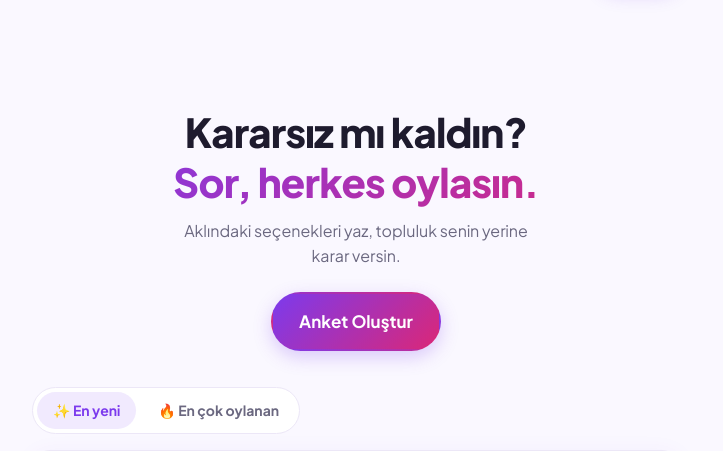
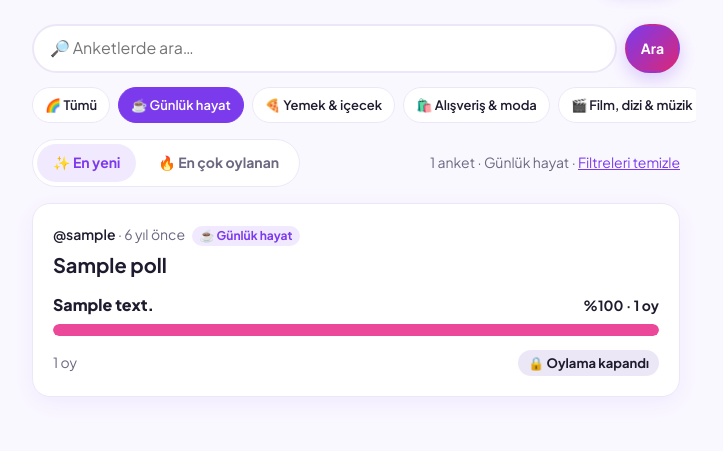
Before and after one commit to busracankit/KararsizimApp, a Django app: page /?kategori=gunluk in a window 1280 px wide. Shown: the part 65-516 px from the top of the page, without its empty margins (284-1007 px from the left). Run offline with Django 5.2, Linux system fonts and the light colour scheme; tables that the repository leaves empty hold one stand-in row (values such as "Sample post"); one stand-in notice (Sample message) is shown.

Commit message:
Backlog: kategoriler ve arama
- 10 sabit kategori (Poll.category, migration 0004); anket formunda seçim, varsayılan "Diğer"
- Akışta kategori çipleri, kartlarda kategori etiketi
- Arama (?q=): soru ve seçenek metninde, tekrarsız; Türkçe İ/ı için ek varyant
- Arama, kategori ve sıralama birbirini koruyan linklerle birlikte çalışır; "Filtreleri temizle"
- 14 yeni test

```diff
--- a/polls/forms.py
+++ b/polls/forms.py
@@ -4,7 +4,7 @@ from django import forms
 from django.db import transaction
 from django.utils import timezone
 
-from .models import MAX_OPTIONS, MIN_OPTIONS, Option, Poll
+from .models import CATEGORIES, DEFAULT_CATEGORY, MAX_OPTIONS, MIN_OPTIONS, Option, Poll
 
 OPTION_MAX_LENGTH = Option._meta.get_field("text").max_length
 
@@ -45,6 +45,13 @@ class PollCreateForm(forms.Form):
         },
     )
 
+    category = forms.ChoiceField(
+        label="Kategori",
+        choices=[(slug, f"{emoji} {label}") for slug, (label, emoji) in CATEGORIES.items()],
+        initial=DEFAULT_CATEGORY,
+        required=False,
+        error_messages={"invalid_choice": "Geçersiz kategori."},
+    )
     duration = forms.ChoiceField(
         label="Oylama ne kadar açık kalsın?",
         choices=[(value, label) for value, (label, _) in DURATIONS.items()],
@@ -94,6 +101,7 @@ class PollCreateForm(forms.Form):
         poll = Poll.objects.create(
             author=author,
             question=self.cleaned_data["question"],
+            category=self.cleaned_data.get("category") or DEFAULT_CATEGORY,
             closes_at=timezone.now() + length if length else None,
         )
         Option.objects.bulk_create(
--- a/polls/models.py
+++ b/polls/models.py
@@ -5,6 +5,21 @@ from django.utils import timezone
 
 MIN_OPTIONS = 2
 MAX_OPTIONS = 5
+
+# slug -> (label, emoji). Order here is the order of the filter chips.
+CATEGORIES = {
+    "gunluk": ("Günlük hayat", "☕"),
+    "yemek": ("Yemek & içecek", "🍕"),
+    "alisveris": ("Alışveriş & moda", "🛍️"),
+    "eglence": ("Film, dizi & müzik", "🎬"),
+    "seyahat": ("Seyahat", "✈️"),
+    "teknoloji": ("Teknoloji", "📱"),
+    "iliskiler": ("İlişkiler", "💬"),
+    "kariyer": ("Okul & kariyer", "🎓"),
+    "spor": ("Spor & sağlık", "🏃"),
+    "diger": ("Diğer", "✨"),
+}
+DEFAULT_CATEGORY = "diger"
 
 
 class Poll(models.Model):
@@ -14,6 +29,13 @@ class Poll(models.Model):
     question = models.CharField("soru", max_length=200, validators=[MinLengthValidator(5)])
     created_at = models.DateTimeField("oluşturulma", auto_now_add=True, db_index=True)
     closes_at = models.DateTimeField("oylama bitişi", null=True, blank=True, help_text="Boşsa anket süresiz açık kalır.")
+    category = models.CharField(
+        "kategori",
+        max_length=20,
+        choices=[(slug, label) for slug, (label, _) in CATEGORIES.items()],
+        default=DEFAULT_CATEGORY,
+        db_index=True,
+    )
 
     class Meta:
         ordering = ["-created_at", "-id"]
@@ -27,6 +49,14 @@ class Poll(models.Model):
         from django.urls import reverse
 
         return reverse("poll_detail", args=[self.pk])
+
+    @property
+    def category_label(self):
+        return CATEGORIES.get(self.category, CATEGORIES[DEFAULT_CATEGORY])[0]
+
+    @property
+    def category_emoji(self):
+        return CATEGORIES.get(self.category, CATEGORIES[DEFAULT_CATEGORY])[1]
 
     @property
     def is_closed(self):
--- a/polls/views.py
+++ b/polls/views.py
@@ -2,13 +2,15 @@ from django.contrib import messages
 from django.contrib.auth import get_user_model
 from django.contrib.auth.decorators import login_required
 from django.core.paginator import Paginator
+from django.db.models import Exists, OuterRef, Q
+from django.utils.http import urlencode
 from django.db import IntegrityError, transaction
 from django.http import JsonResponse
 from django.shortcuts import get_object_or_404, redirect, render
 from django.views.decorators.http import require_POST
 
 from .forms import PollCreateForm
-from .models import MAX_OPTIONS, MIN_OPTIONS, Poll, Vote
+from .models import CATEGORIES, MAX_OPTIONS, MIN_OPTIONS, Option, Poll, Vote
 from .services import build_results, existing_vote, polls_with_counts, votes_by_poll
 
 POLLS_PER_PAGE = 10
@@ -46,12 +48,67 @@ def _paginate(request, queryset):
     return page, page_range
 
 
+SEARCH_MAX_LENGTH = 100
+
+
+def search_variants(text):
+    """The query plus a Turkish-uppercased copy.
+
+    Postgres UPPER() maps 'i' to 'I', so "istanbul" would not match "İstanbul".
+    Also searching for the Turkish uppercase form ("İSTANBUL") fixes that.
+    """
+    turkish_upper = text.replace("i", "İ").replace("ı", "I").upper()
+    return list(dict.fromkeys([text, turkish_upper]))
+
+
+def search_polls(queryset, text):
+    condition = Q()
+    for variant in search_variants(text):
+        option_match = Option.objects.filter(poll=OuterRef("pk"), text__icontains=variant)
+        condition |= Q(question__icontains=variant) | Exists(option_match)
+    return queryset.filter(condition)
+
+
 def poll_list(request):
     sort = request.GET.get("sirala", DEFAULT_SORT)
     if sort not in SORTS:
         sort = DEFAULT_SORT
-    page, page_range = _paginate(request, polls_with_counts().order_by(*SORTS[sort]))
-    return render(request, "polls/poll_list.html", {"page": page, "page_range": page_range, "sort": sort})
+    category = request.GET.get("kategori", "")
+    if category not in CATEGORIES:
+        category = ""
+    query = request.GET.get("q", "").strip()[:SEARCH_MAX_LENGTH]
+
+    polls = polls_with_counts()
+    if category:
+        polls = polls.filter(category=category)
+    if query:
+        polls = search_polls(polls, query)
+    page, page_range = _paginate(request, polls.order_by(*SORTS[sort]))
+
+    # Current filters, so every link keeps the others.
+    params = {"q": query, "kategori": category, "sirala": sort if sort != DEFAULT_SORT else ""}
+
+    def link(**changes):
+        merged = {k: v for k, v in {**params, **changes}.items() if v}
+        return "?" + urlencode(merged) if merged else "?"
+
+    context = {
+        "page": page,
+        "page_range": page_range,
+        "sort": sort,
+        "category": category,
+        "query": query,
+        "is_filtered": bool(category or query),
+        "sort_links": [
+            ("yeni", "✨ En yeni", link(sirala="")),
+            ("populer", "🔥 En çok oylanan", link(sirala="populer")),
+        ],
+        "category_links": [("", "Tümü", "🌈", link(kategori=""))]
+        + [(slug, label, emoji, link(kategori=slug)) for slug, (label, emoji) in CATEGORIES.items()],
+        "extra_query": urlencode({k: v for k, v in params.items() if v}),
+        "category_label": CATEGORIES[category][0] if category else "",
+    }
+    return render(request, "polls/poll_list.html", context)
 
 
 def user_profile(request, username):
--- a/static/css/main.css
+++ b/static/css/main.css
@@ -524,3 +524,57 @@ a.poll-card__author:hover { color: var(--primary); text-decoration: underline; }
   border-radius: var(--radius-sm);
 }
 .field select:focus { outline: 3px solid var(--primary-soft); border-color: var(--primary); }
+
+/* ---------- Search, categories ---------- */
+.search { display: flex; gap: 8px; margin: 8px 0 12px; }
+.search input {
+  flex: 1;
+  min-width: 0;
+  padding: 10px 16px;
+  font: inherit;
+  color: var(--text);
+  background: var(--surface);
+  border: 2px solid var(--border);
+  border-radius: 999px;
+}
+.search input:focus { outline: 3px solid var(--primary-soft); border-color: var(--primary); }
+.chips {
+  display: flex;
+  gap: 8px;
+  overflow-x: auto;
+  padding: 2px 2px 8px;
+  margin: 0 -16px 8px;
+  padding-left: 16px;
+  padding-right: 16px;
+  scrollbar-width: thin;
+}
+.chip {
+  flex: none;
+  padding: 7px 12px;
+  border-radius: 999px;
+  border: 1px solid var(--border);
+  background: var(--surface);
+  color: var(--text);
+  font-size: 13px;
+  font-weight: 600;
+  text-decoration: none;
+  white-space: nowrap;
+}
+.chip:hover { border-color: var(--primary); color: var(--primary); }
+.chip.is-active { background: var(--primary); border-color: var(--primary); color: #fff; }
+.feed-toolbar { display: flex; flex-wrap: wrap; align-items: center; justify-content: space-between; gap: 8px 12px; margin-bottom: 16px; }
+.feed-toolbar .tabs { margin: 0; }
+.feed-toolbar__summary { margin: 0; font-size: 14px; color: var(--text-muted); }
+.category-tag {
+  display: inline-block;
+  margin-left: 4px;
+  padding: 1px 8px;
+  border-radius: 999px;
+  background: var(--primary-soft);
+  color: var(--primary);
+  font-size: 12px;
+  font-weight: 700;
+  text-decoration: none;
+  white-space: nowrap;
+}
+.category-tag:hover { text-decoration: underline; }
--- a/templates/partials/poll_card.html
+++ b/templates/partials/poll_card.html
@@ -3,6 +3,7 @@
   <div class="poll-card__meta">
     <a class="poll-card__author" href="{% url 'user_profile' poll.author.username %}">@{{ poll.author.username }}</a> ·
     <time datetime="{{ poll.created_at|date:'c' }}" title="{{ poll.created_at|date:'j F Y H:i' }}">{{ poll.created_at|relative_time }}</time>
+    <a class="category-tag" href="{% url 'poll_list' %}?kategori={{ poll.category }}">{{ poll.category_emoji }} {{ poll.category_label }}</a>
   </div>
   <h2 class="poll-card__question"><a href="{{ poll.get_absolute_url }}">{{ poll.question }}</a></h2>
   {% include "partials/poll_body.html" %}
--- a/templates/polls/poll_detail.html
+++ b/templates/polls/poll_detail.html
@@ -13,6 +13,7 @@
   <div class="poll-card__meta">
     <a class="poll-card__author" href="{% url 'user_profile' poll.author.username %}">@{{ poll.author.username }}</a> ·
     <time datetime="{{ poll.created_at|date:'c' }}" title="{{ poll.created_at|date:'j F Y H:i' }}">{{ poll.created_at|relative_time }}</time>
+    <a class="category-tag" href="{% url 'poll_list' %}?kategori={{ poll.category }}">{{ poll.category_emoji }} {{ poll.category_label }}</a>
   </div>
   <h1 class="poll-card__question poll-detail__question">{{ poll.question }}</h1>
   {% include "partials/poll_body.html" %}
--- a/templates/polls/poll_list.html
+++ b/templates/polls/poll_list.html
@@ -1,7 +1,9 @@
 {% extends "base.html" %}
 
+{% block title %}{% if query %}“{{ query }}” araması — Kararsızım{% elif category %}{{ category_label }} anketleri — Kararsızım{% else %}Kararsızım — Sor, herkes oylasın{% endif %}{% endblock %}
+
 {% block content %}
-{% if page.number == 1 %}
+{% if page.number == 1 and not is_filtered %}
 <section class="hero">
   <h1 class="hero__title">Kararsız mı kaldın? <span class="text-gradient">Sor, herkes oylasın.</span></h1>
   <p class="hero__text">Aklındaki seçenekleri yaz, topluluk senin yerine karar versin.</p>
@@ -9,26 +11,49 @@
 </section>
 {% endif %}
 
-{% if page.paginator.count %}
+<form method="get" action="{% url 'poll_list' %}" class="search" role="search">
+  <label class="visually-hidden" for="search-input">Anketlerde ara</label>
+  <input type="search" id="search-input" name="q" value="{{ query }}" maxlength="100" placeholder="🔎 Anketlerde ara…" autocomplete="off">
+  {% if category %}<input type="hidden" name="kategori" value="{{ category }}">{% endif %}
+  {% if sort != "yeni" %}<input type="hidden" name="sirala" value="{{ sort }}">{% endif %}
+  <button type="submit" class="btn btn-primary btn-sm">Ara</button>
+</form>
+
+<nav class="chips" aria-label="Kategoriler">
+  {% for slug, label, emoji, url in category_links %}
+    <a class="chip{% if slug == category %} is-active{% endif %}" href="{{ url }}"{% if slug == category %} aria-current="page"{% endif %}><span aria-hidden="true">{{ emoji }}</span> {{ label }}</a>
+  {% endfor %}
+</nav>
+
+<div class="feed-toolbar">
   <nav class="tabs" aria-label="Sıralama">
-  <a class="tabs__link{% if sort == 'yeni' %} is-active{% endif %}" href="{% url 'poll_list' %}"{% if sort == 'yeni' %} aria-current="page"{% endif %}>✨ En yeni</a>
-  <a class="tabs__link{% if sort == 'populer' %} is-active{% endif %}" href="{% url 'poll_list' %}?sirala=populer"{% if sort == 'populer' %} aria-current="page"{% endif %}>🔥 En çok oylanan</a>
+    {% for key, label, url in sort_links %}
+      <a class="tabs__link{% if sort == key %} is-active{% endif %}" href="{{ url }}"{% if sort == key %} aria-current="page"{% endif %}>{{ label }}</a>
+    {% endfor %}
   </nav>
+  {% if is_filtered %}
+    <p class="feed-toolbar__summary">
+      {{ page.paginator.count }} anket{% if query %} · “{{ query }}”{% endif %}{% if category %} · {{ category_label }}{% endif %}
+      · <a href="{% url 'poll_list' %}">Filtreleri temizle</a>
+    </p>
   {% endif %}
+</div>
 
 {% for poll in page.object_list %}
   {% include "partials/poll_card.html" %}
 {% empty %}
   <section class="card empty-state">
+    {% if is_filtered %}
+      <div class="empty-state__icon" aria-hidden="true">🔍</div>
+      <p class="empty-state__text">{% if query %}“{{ query }}” için{% else %}Bu kategoride{% endif %} henüz anket yok.</p>
+      <a href="{% url 'poll_create' %}" class="btn btn-primary">İlk soran sen ol</a>
+    {% else %}
       <div class="empty-state__icon" aria-hidden="true">🗳️</div>
       <p class="empty-state__text">Henüz anket yok. İlk kararsızlığı sen paylaş ✨</p>
       <a href="{% url 'poll_create' %}" class="btn btn-primary">Anket Oluştur</a>
+    {% endif %}
   </section>
 {% endfor %}
 
-{% if sort == "populer" %}
-  {% include "partials/pagination.html" with extra_query="sirala=populer" %}
-{% else %}
 {% include "partials/pagination.html" %}
-{% endif %}
 {% endblock %}
```
Also changed, not shown: polls/tests/test_backlog_filters.py (added, +96 -0 lines), templates/polls/poll_create.html (+10 -0 lines), polls/migrations/0004_poll_category.py (added). Lines whose indentation alone changed are shown as unchanged.
